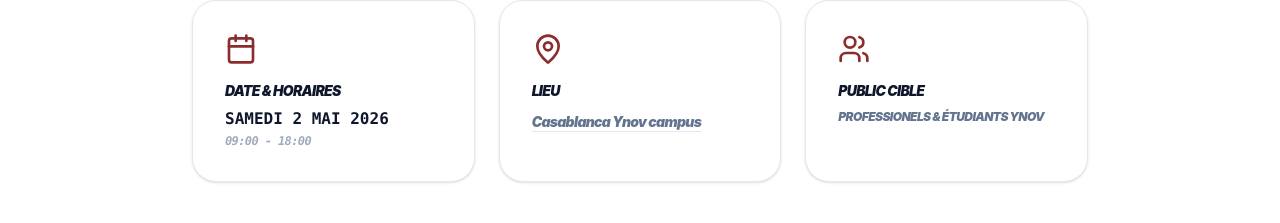
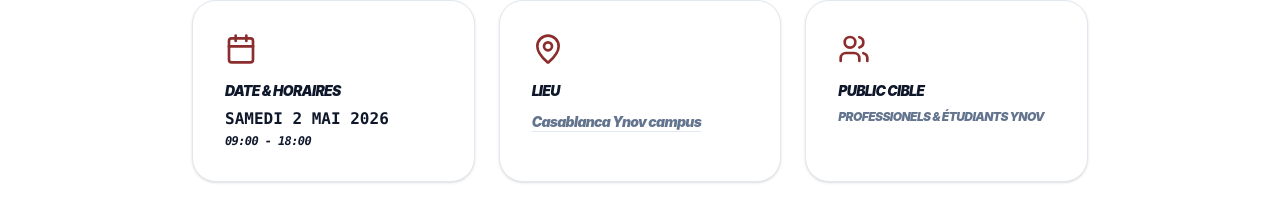
Before and after one commit to RootGardian/Yevents, a React (Vite) app in the folder yevents/: page /#/ in a window 1280 px wide. Shown: the part 377-600 px from the top of the page. Built offline with nearby package versions, Linux system fonts and the light colour scheme; no server answers.

Commit message:
style: make event hours white for better visibility

```diff
--- a/yevents/src/components/WelcomePage.jsx
+++ b/yevents/src/components/WelcomePage.jsx
@@ -37,7 +37,7 @@ const WelcomePage = ({ settings }) => {
             <p className="text-sm sm:text-base font-black text-slate-900 dark:text-white leading-tight">
               {event_date_text.toUpperCase()}
             </p>
-            <p className="text-xs font-black italic tracking-tighter mt-1 opacity-60 uppercase">
+            <p className="text-xs font-black italic tracking-tighter mt-1 text-slate-900 dark:text-white uppercase">
               {event_hours}
             </p>
           </div>
```
